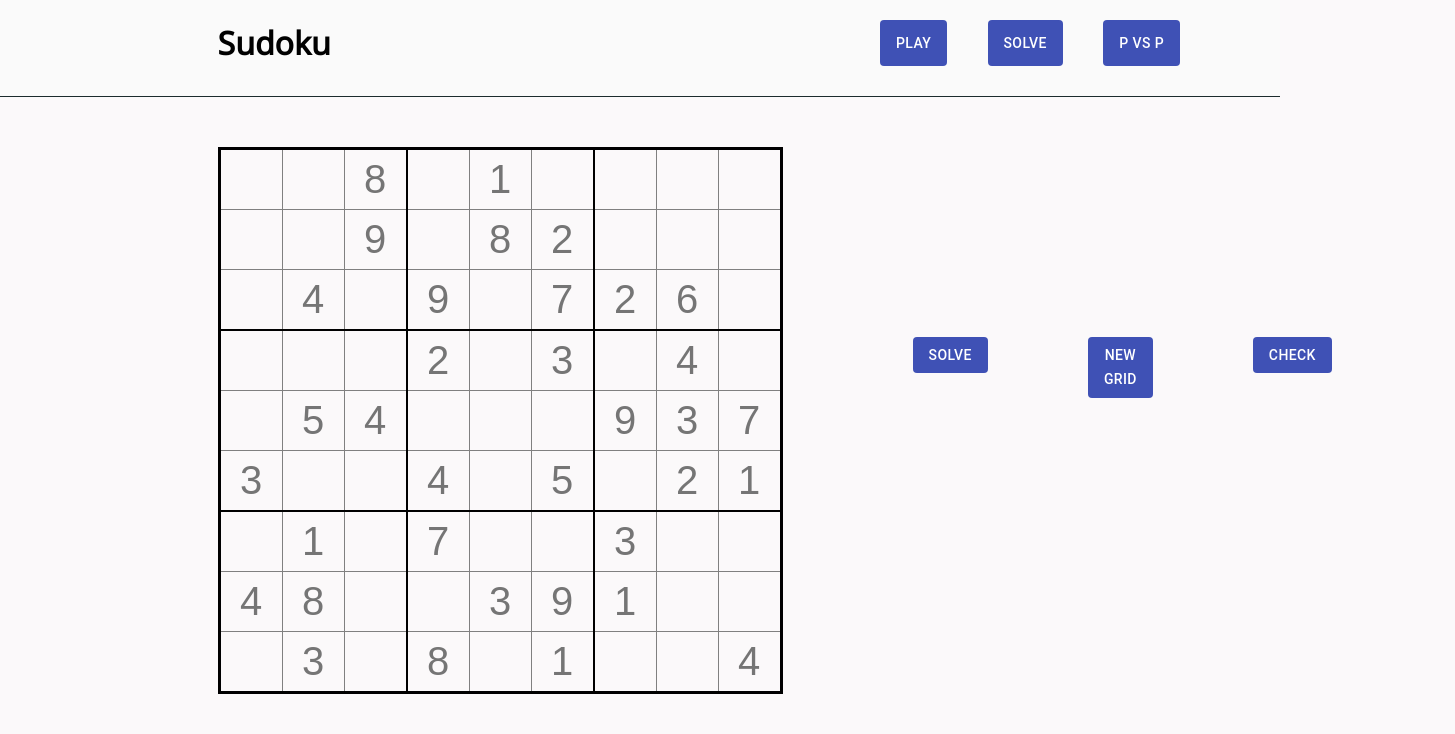
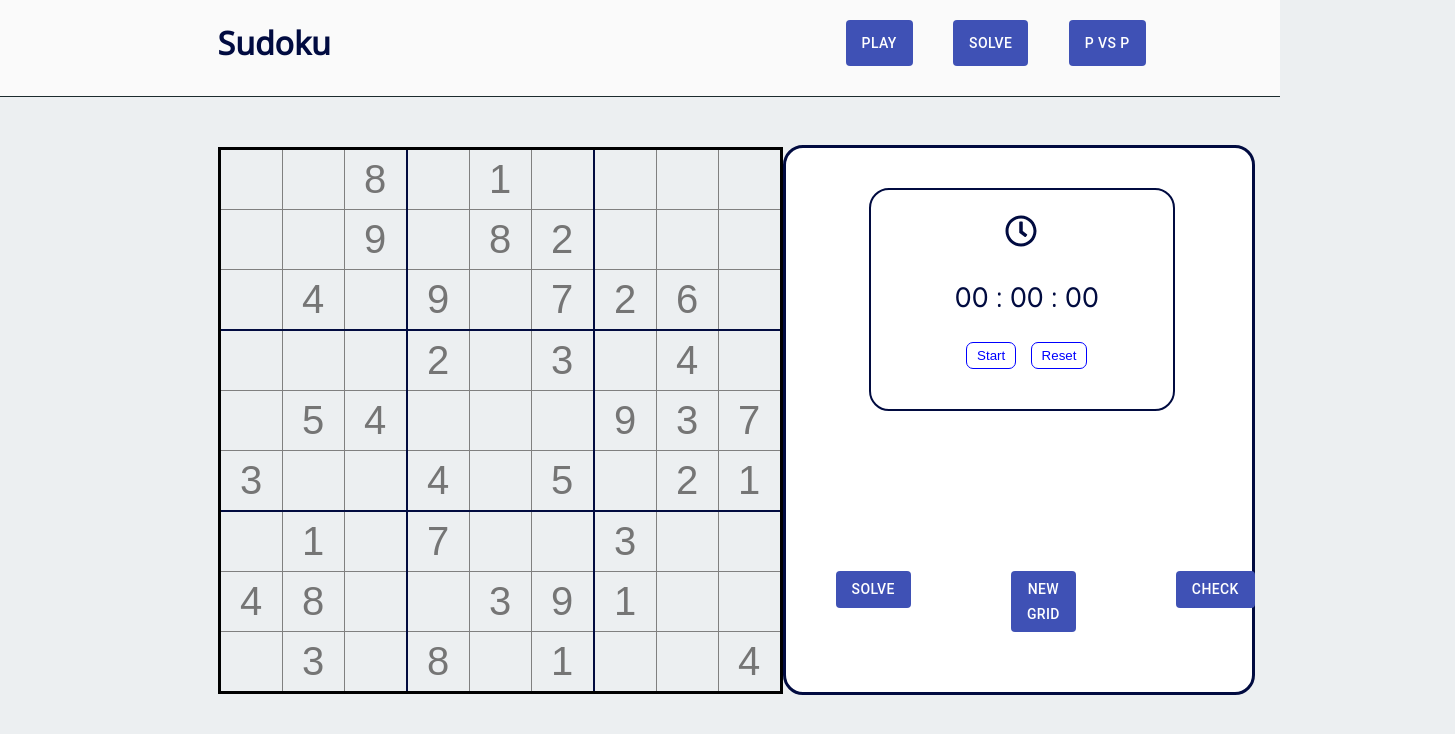
Before and after one commit to legendsovermyths/Soduku_WebApp, a React (Create React App) app: page / in a window 1280 px wide. Shown: the top 734 px of the page, 1455 px wide, since content can reach past the window. Built offline with nearby package versions, Linux system fonts and the light colour scheme.

Commit message:
timer added

```diff
--- a/package.json
+++ b/package.json
@@ -3,6 +3,11 @@
   "version": "0.1.0",
   "private": true,
   "dependencies": {
+    "@fortawesome/fontawesome-svg-core": "^1.2.32",
+    "@fortawesome/free-brands-svg-icons": "^5.15.1",
+    "@fortawesome/free-regular-svg-icons": "^5.15.1",
+    "@fortawesome/free-solid-svg-icons": "^5.15.1",
+    "@fortawesome/react-fontawesome": "^0.1.14",
     "@material-ui/core": "^4.11.2",
     "@testing-library/jest-dom": "^4.2.4",
     "@testing-library/react": "^9.5.0",
--- a/src/Navbar.css
+++ b/src/Navbar.css
@@ -11,7 +11,7 @@
 .Navbar__Sidemenu {
   margin-top: 20px;
   margin-bottom: 20px;
-  margin-right: 100px;
+  margin-right: 10.5vw;
   width: 300px;
   display: flex;
   justify-content: space-between;
--- a/src/SudokuGrid.css
+++ b/src/SudokuGrid.css
@@ -42,10 +42,27 @@
   font-size: 40px;
 }
 .buttonContainer {
-  padding: 80px;
+  padding-bottom: 80px;
   display: flex;
   justify-content: space-around;
-  width: 40vw;
+  width: 30vw;
+  margin-bottom: 12vh;
+}
+.SudokuSideItems {
+  border: solid;
+  border-radius: 20px;
+  margin-right: 5vw;
+  height: 68vh;
+  margin-top: 6vh;
+  background-color: white;
+  align-items: center;
+  align-content: center;
+  flex-direction: column;
+}
+.Timer {
+  padding-left: 6.5vw;
+  margin-right: 6vw;
+  margin-top: 5vh;
 }
 table {
   margin: 1em auto;
--- a/src/SudokuGrid.js
+++ b/src/SudokuGrid.js
@@ -3,6 +3,7 @@
 import Button from "@material-ui/core/Button";
 import "./SudokuGrid.css";
 import { generateSudoku, solveSudoku } from "./AlgorithmsUtil";
+import Timer from "./Timer";
 function generateInitialSudoku() {
   var grid = Array(9)
     .fill()
@@ -171,8 +172,12 @@
           ))}
         </table>
       </div>
+      <div className='SudokuSideItems'>
+        <div className='Timer'>
+          <Timer />
+        </div>
         <div className='buttonContainer'>
-        <div>
+          <div className='Container'>
             <Button
               className='button'
               onClick={() => displayAnswer(grid)}
@@ -182,7 +187,7 @@
               SOLVE
             </Button>
           </div>
-        <div>
+          <div className='Container'>
             <Button
               className='button'
               onClick={makeNewGrid}
@@ -192,7 +197,7 @@
               NEW GRID
             </Button>
           </div>
-        <div>
+          <div className='Container'>
             <Button
               className='button'
               variant='contained'
@@ -203,6 +208,7 @@
           </div>
         </div>
       </div>
+    </div>
   );
 }
 
--- /dev/null
+++ b/src/Timer.css
@@ -0,0 +1,55 @@
+@import url("https://fonts.googleapis.com/css2?family=Quicksand:wght@500&display=swap");
+.app {
+  border: 2px solid;
+  border-radius: 20px;
+}
+body {
+  margin: 0;
+  font-family: "Quicksand", sans-serif;
+  background-color: #eceff1;
+  color: #010b40;
+}
+h1 {
+  margin-right: 2px;
+}
+
+h3 {
+  color: white;
+  text-align: center;
+  padding-top: 8px;
+  letter-spacing: 1.2px;
+  font-weight: 500;
+}
+
+p {
+  font-size: 28px;
+}
+
+.stopwatch-card {
+  text-align: center;
+  background-color: transparent;
+  /* box-shadow: 0 4px 8px 0 rgba(0, 0, 0, 0.2); */
+  width: 292px;
+  padding-left: 10px;
+  height: 130px;
+  top: 110px;
+  left: 48%;
+}
+
+button {
+  outline: none;
+  background: transparent;
+  border: 1px solid blue;
+  padding: 5px 10px;
+  border-radius: 7px;
+  color: blue;
+  cursor: pointer;
+}
+
+.buttons {
+  display: flex;
+  justify-content: space-evenly;
+  width: 150px;
+  margin: 0 auto;
+  margin-top: 5px;
+}
--- /dev/null
+++ b/src/Timer.js
@@ -0,0 +1,71 @@
+import React, { useState, useRef } from "react";
+import { FontAwesomeIcon } from "@fortawesome/react-fontawesome";
+import { faClock } from "@fortawesome/free-regular-svg-icons";
+import "./Timer.css";
+const element = <FontAwesomeIcon icon={faClock} />;
+
+const Timer = () => {
+  const [timer, setTimer] = useState(0);
+  const [isActive, setIsActive] = useState(false);
+  const [isPaused, setIsPaused] = useState(false);
+  const increment = useRef(null);
+
+  const handleStart = () => {
+    setIsActive(true);
+    setIsPaused(true);
+    increment.current = setInterval(() => {
+      setTimer((timer) => timer + 1);
+    }, 1000);
+  };
+
+  const handlePause = () => {
+    clearInterval(increment.current);
+    setIsPaused(false);
+  };
+
+  const handleResume = () => {
+    setIsPaused(true);
+    increment.current = setInterval(() => {
+      setTimer((timer) => timer + 1);
+    }, 1000);
+  };
+
+  const handleReset = () => {
+    clearInterval(increment.current);
+    setIsActive(false);
+    setIsPaused(false);
+    setTimer(0);
+  };
+
+  const formatTime = () => {
+    const getSeconds = `0${timer % 60}`.slice(-2);
+    const minutes = `${Math.floor(timer / 60)}`;
+    const getMinutes = `0${minutes % 60}`.slice(-2);
+    const getHours = `0${Math.floor(timer / 3600)}`.slice(-2);
+
+    return `${getHours} : ${getMinutes} : ${getSeconds}`;
+  };
+
+  return (
+    <div className='app'>
+      <h1>{element} </h1>
+      <div className='stopwatch-card'>
+        <p>{formatTime()}</p>
+        <div className='buttons'>
+          {!isActive && !isPaused ? (
+            <button onClick={handleStart}>Start</button>
+          ) : isPaused ? (
+            <button onClick={handlePause}>Pause</button>
+          ) : (
+            <button onClick={handleResume}>Resume</button>
+          )}
+          <button onClick={handleReset} disabled={!isActive}>
+            Reset
+          </button>
+        </div>
+      </div>
+    </div>
+  );
+};
+
+export default Timer;
```
Also changed, not shown: 2 other files (tests, documents, lock files or other folders). Lines whose indentation alone changed are shown as unchanged.
